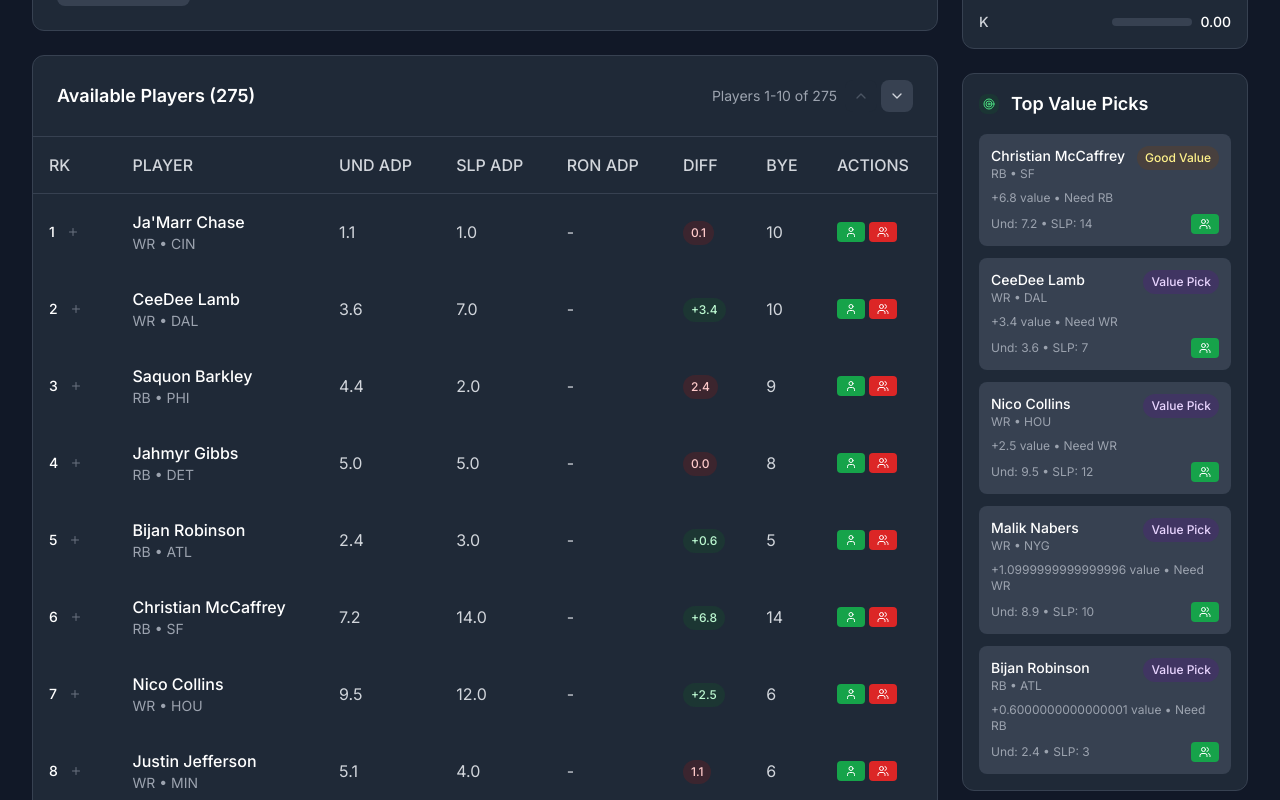
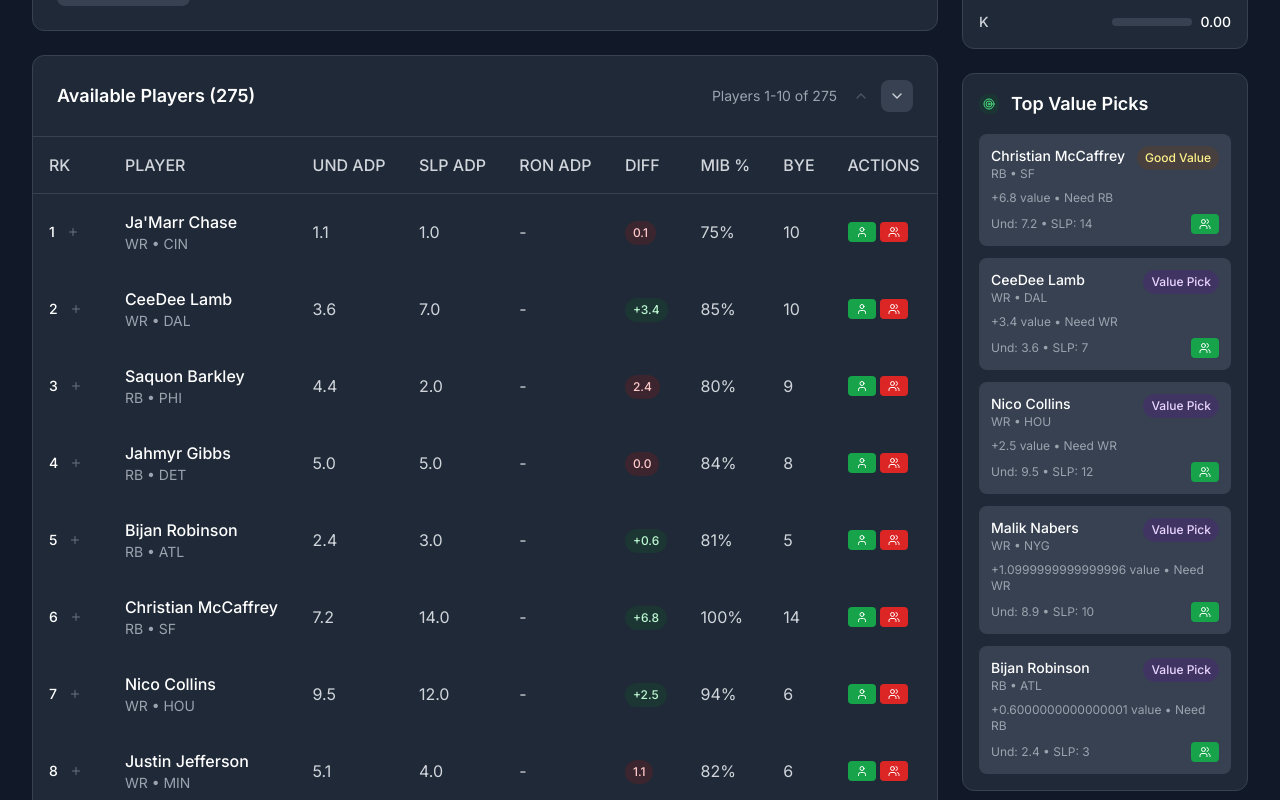
Before and after one commit to krcoffelt/SnakeEyes, a Next.js app in the folder livedraft-assistant/: page /draft in a window 1280 px wide. Shown: the part 1760-2560 px from the top of the page. Built offline with nearby package versions, Linux system fonts and the light colour scheme.

Commit message:
UI: Add Make-It-Back (MIB %) column to Available Players; sortable; auto-updates via store availabilityRisk

```diff
--- a/livedraft-assistant/src/components/PlayerSearch.tsx
+++ b/livedraft-assistant/src/components/PlayerSearch.tsx
@@ -24,11 +24,11 @@
   const [draftRound, setDraftRound] = useState(1);
   const [draftPick, setDraftPick] = useState(1);
   const [draftBy, setDraftBy] = useState<'me' | 'opp'>('opp');
-  const [sortBy, setSortBy] = useState<'rank' | 'und_adp' | 'slp_rank' | 'value'>('rank');
+  const [sortBy, setSortBy] = useState<'rank' | 'und_adp' | 'slp_rank' | 'value' | 'mib'>('rank');
   const [sortDirection, setSortDirection] = useState<'asc' | 'desc'>('asc');
   const [visiblePlayers, setVisiblePlayers] = useState({ start: 0, end: 10 });
 
-  const { remaining, config, draft } = useDraftStore();
+  const { remaining, config, draft, availabilityRisk } = useDraftStore();
   const debouncedSearch = useDebounced(searchTerm, 200);
 
   const positions = ['QB', 'RB', 'WR', 'TE', 'DEF', 'K'];
@@ -55,19 +55,24 @@
         case 'und_adp': aValue = a.und_adp || 999; bValue = b.und_adp || 999; break;
         case 'slp_rank': aValue = a.slp_rank || 999; bValue = b.slp_rank || 999; break;
         case 'value': aValue = a.value || 0; bValue = b.value || 0; break;
+        case 'mib': {
+          const aM = (availabilityRisk as any)[a.player]?.makeItBack ?? 0;
+          const bM = (availabilityRisk as any)[b.player]?.makeItBack ?? 0;
+          aValue = aM; bValue = bM; break;
+        }
         default: aValue = a.und_rank || 999; bValue = b.und_rank || 999;
       }
       return sortDirection === 'asc' ? aValue - bValue : bValue - aValue;
     });
     return sorted;
-  }, [remaining, selectedPosition, showRookiesOnly, debouncedSearch, sortBy, sortDirection]);
+  }, [remaining, selectedPosition, showRookiesOnly, debouncedSearch, sortBy, sortDirection, availabilityRisk]);
 
   const canScrollUp = visiblePlayers.start > 0;
   const sortedPlayers = sortedPlayersMemo;
   const canScrollDown = visiblePlayers.end < sortedPlayers.length;
   const visiblePlayerSet = sortedPlayers.slice(visiblePlayers.start, visiblePlayers.end);
 
-  const handleSort = (column: 'rank' | 'und_adp' | 'slp_rank' | 'value') => {
+  const handleSort = (column: 'rank' | 'und_adp' | 'slp_rank' | 'value' | 'mib') => {
     if (sortBy === column) {
       setSortDirection(sortDirection === 'asc' ? 'desc' : 'asc');
     } else {
@@ -269,6 +274,17 @@
                     )}
                   </div>
                 </th>
+                <th
+                  className="text-left py-4 px-4 font-medium text-gray-700 dark:text-gray-300 cursor-pointer hover:bg-gray-50 dark:hover:bg-gray-700"
+                  onClick={() => handleSort('mib')}
+                >
+                  <div className="flex items-center">
+                    MIB %
+                    {sortBy === 'mib' && (
+                      sortDirection === 'asc' ? <ChevronUp className="h-4 w-4 ml-1" /> : <ChevronDown className="h-4 w-4 ml-1" />
+                    )}
+                  </div>
+                </th>
                 <th className="text-left py-4 px-4 font-medium text-gray-700 dark:text-gray-300">
                   BYE
                 </th>
@@ -331,6 +347,11 @@
                     ) : (
                       '-'
                     )}
+                  </td>
+                  <td className="py-4 px-4 text-gray-700 dark:text-gray-300">
+                    {(availabilityRisk as any)[player.player]?.makeItBack != null
+                      ? `${Math.round(((availabilityRisk as any)[player.player]?.makeItBack as number) * 100)}%`
+                      : '-'}
                   </td>
                   <td className="py-4 px-4 text-gray-700 dark:text-gray-300">
                     {player.bye || '-'}
```
